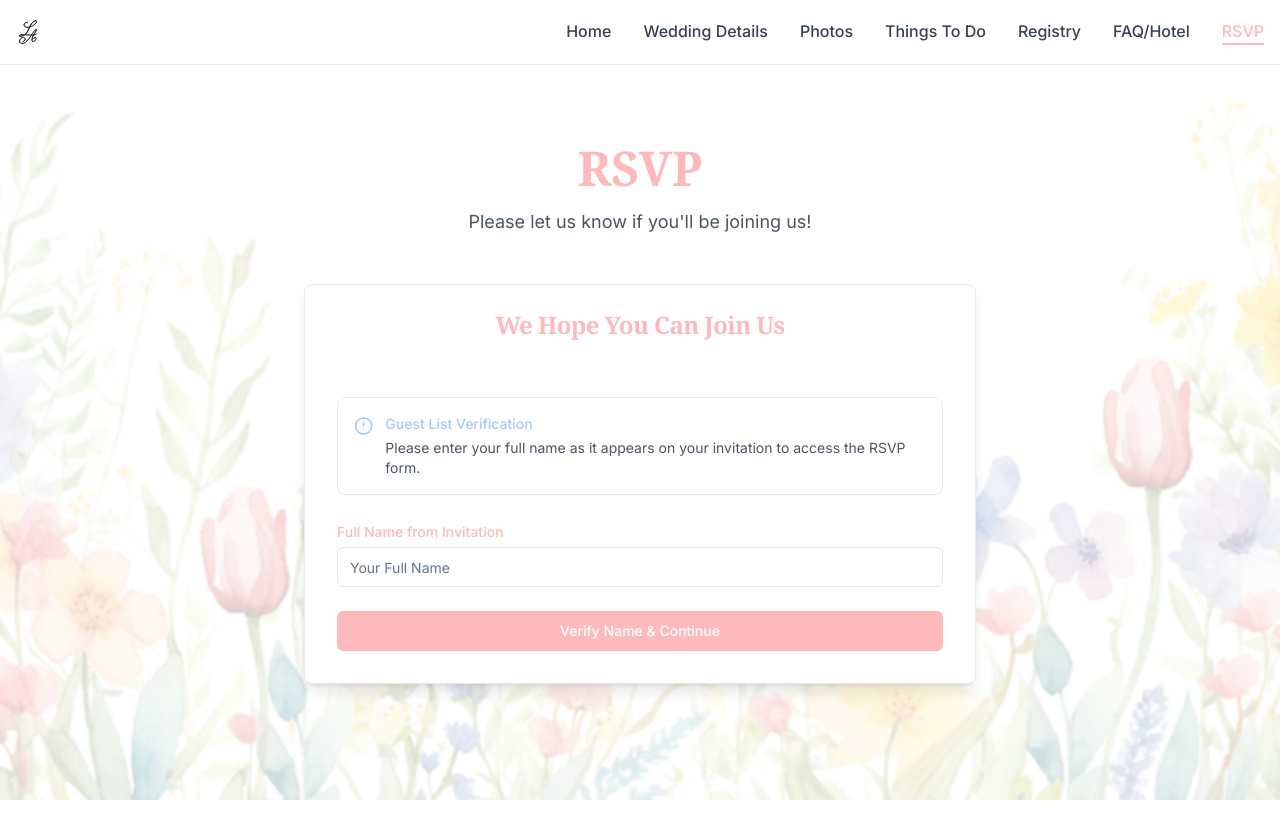
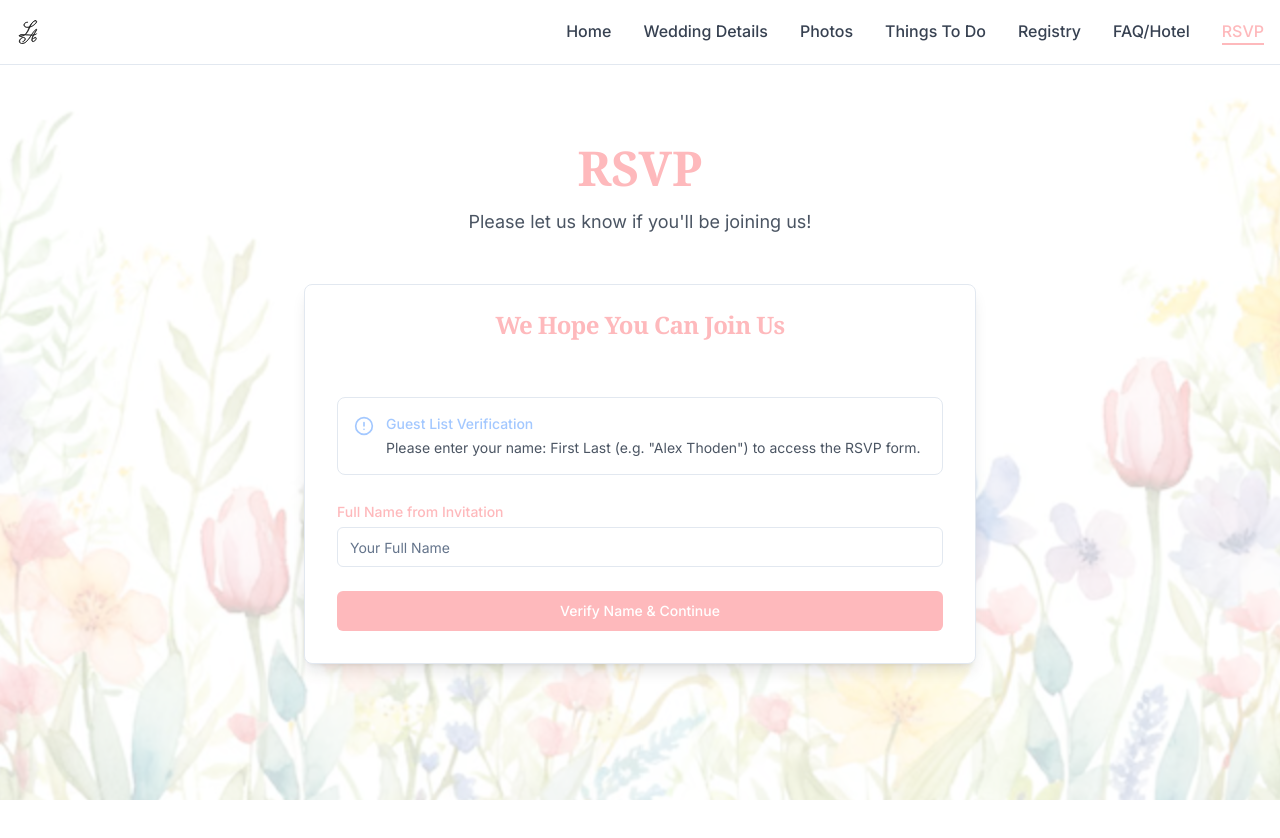
Before and after one commit to alexthoden/wedding-website, a React (Vite) app: page /rsvp in a window 1280 px wide. Shown: the top 838 px of the page. Built offline with nearby package versions, Linux system fonts and the light colour scheme.

Commit message:
rsvp page change

```diff
--- a/src/pages/RSVPPage.tsx
+++ b/src/pages/RSVPPage.tsx
@@ -337,7 +337,7 @@ const RSVPPage = () => {
                     <div>
                       <p className="text-sm font-medium text-wedding-blue">Guest List Verification</p>
                       <p className="text-sm text-gray-600 mt-1">
-                        Please enter your full name as it appears on your invitation to access the RSVP form.
+                        Please enter your name: First Last (e.g. "Alex Thoden") to access the RSVP form.
                       </p>
                     </div>
                   </div>
```
